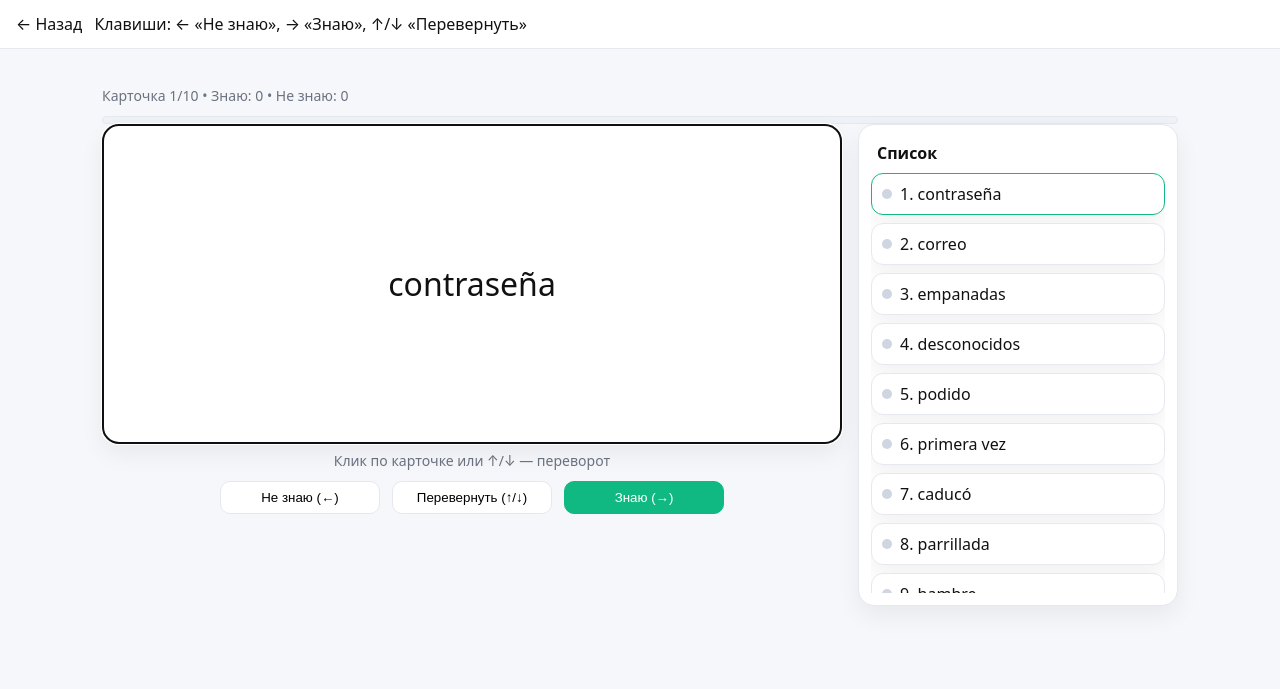
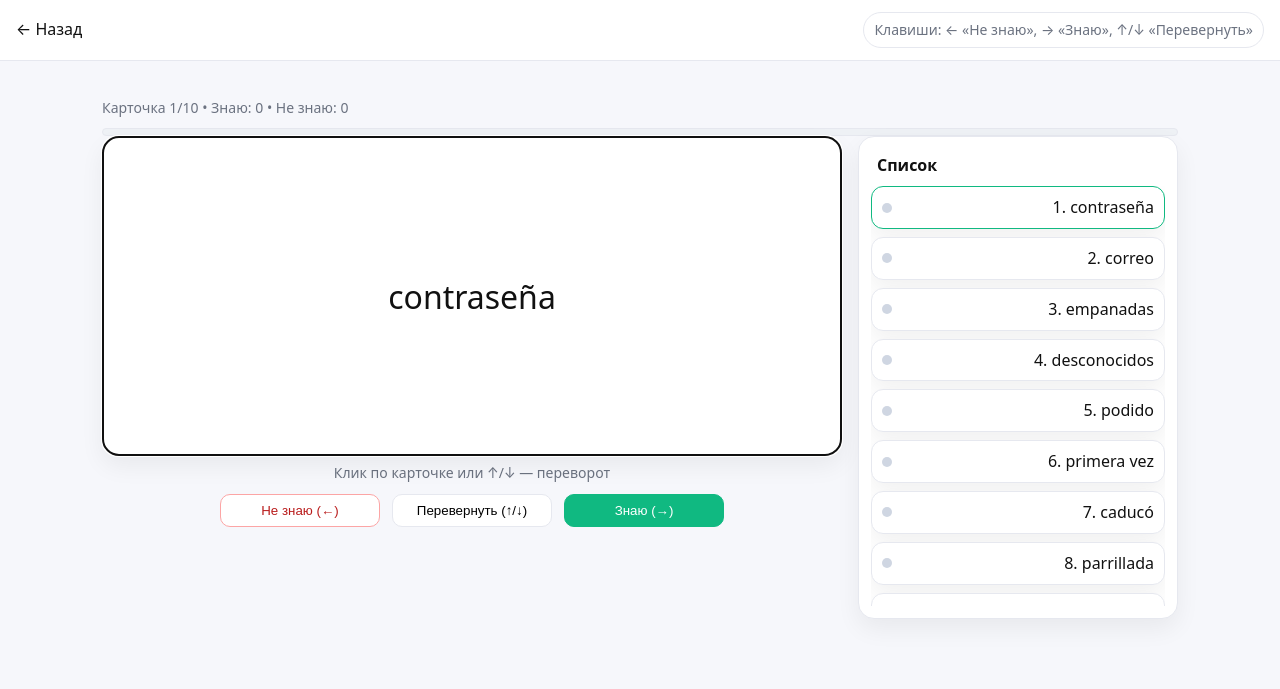
Before and after one commit to Alex5306467/studyart-site, a plain HTML site: page app/pages/review.html in a window 1280 px wide. Drawn offline with Linux system fonts and the light colour scheme.

Commit message:
Update main.css

```diff
--- a/app/styles/main.css
+++ b/app/styles/main.css
@@ -1,53 +1,78 @@
 :root{
-  --bg:#f6f7fb; --card:#fff; --line:#e6e8ef; --text:#111; --muted:#6b7280; --ok:#10b981; --warn:#ef4444;
+  --bg:#f6f7fb; --card:#fff; --line:#e6e8ef; --text:#111; --muted:#6b7280;
+  --ok:#10b981; --warn:#ef4444; --brand:#0ea5e9;
   --shadow:0 10px 24px rgba(0,0,0,.06); --radius:16px;
 }
 
-*{box-sizing:border-box; margin:0; padding:0}
+*{box-sizing:border-box}
+html,body{height:100%}
 body{
-  background:var(--bg);
-  color:var(--text);
-  font:16px/1.5 system-ui,-apple-system,Segoe UI,Roboto,Arial,sans-serif;
+  margin:0; background:var(--bg); color:var(--text);
+  font:16px/1.55 system-ui,-apple-system,Segoe UI,Roboto,Arial,sans-serif;
+}
+a{color:inherit; text-decoration:none}
+
+/* ---------- Шапки ---------- */
+.header,.subnav{
+  display:flex; align-items:center; justify-content:space-between;
+  gap:12px; padding:12px 16px; background:#fff; border-bottom:1px solid var(--line);
+  position:sticky; top:0; z-index:10;
+}
+.logo{font-weight:800}
+.lang-switch{display:flex; align-items:center; gap:10px}
+.lang-switch select{border:1px solid var(--line); border-radius:8px; padding:6px; background:#fff}
+
+/* ---------- Карточная сетка (dashboard) ---------- */
+.grid{display:grid; grid-template-columns:repeat(12,1fr); gap:16px; padding:20px}
+.card{
+  display:block; background:var(--card); border:1px solid var(--line); border-radius:var(--radius);
+  padding:16px; box-shadow:var(--shadow); transition:transform .15s ease, box-shadow .15s ease;
+}
+.card:hover{ transform:translateY(-2px) }
+.card h3{margin:0 0 6px 0}
+.card p{margin:0; color:var(--muted)}
+.span-2{grid-column:span 12}
+@media(min-width:900px){ .span-2{grid-column:span 6} }
+
+/* ---------- Списки (sets.html) ---------- */
+main.list{padding:16px; display:flex; flex-direction:column; gap:12px}
+.row{
+  background:#fff; border:1px solid var(--line); border-radius:12px; padding:14px;
+  box-shadow:var(--shadow); display:flex; align-items:center; justify-content:space-between; gap:12px;
 }
 
-a{color:inherit; text-decoration:none}
+/* ---------- Кнопки ---------- */
+.btn{
+  display:inline-block; padding:8px 14px; border:1px solid var(--line);
+  border-radius:10px; background:#fff; cursor:pointer; text-decoration:none;
+}
+.btn.ok{background:var(--ok); border-color:var(--ok); color:#fff}
+.btn.warn{background:#fff; border-color:#fca5a5; color:#b91c1c}
+.btn.wide{min-width:160px; text-align:center}
+.pill{display:inline-flex; align-items:center; gap:8px; border:1px solid var(--line);
+  padding:6px 10px; border-radius:999px; background:#fff; color:var(--muted); font-size:14px}
 
-header.subnav{
-  display:flex;
-  gap:12px;
-  align-items:center;
-  padding:12px 16px;
-  background:#fff;
-  border-bottom:1px solid var(--line);
-}
+/* ---------- Тренажёр (review.html) ---------- */
+.trainer{max-width:1100px; margin:24px auto; padding:12px}
+.topbar{display:flex; justify-content:space-between; align-items:center; margin-bottom:10px}
+.stats{color:var(--muted); font-size:14px}
+.progress{height:8px; background:#eef1f5; border:1px solid var(--line); border-radius:999px; overflow:hidden}
+.progress>div{height:100%; width:0; background:var(--ok); transition:width .25s ease}
 
-main.list{
-  padding:16px;
-  display:flex;
-  flex-direction:column;
-  gap:12px;
-}
+.flash{background:#fff; border:1px solid var(--line); border-radius:16px; box-shadow:var(--shadow);
+  height:320px; display:grid; place-items:center; padding:24px; user-select:none; cursor:pointer; perspective:1000px}
+.card3d{position:relative; width:100%; height:100%; display:grid; place-items:center}
+.face{font-size:32px; text-align:center; max-width:90%;
+  transition:transform .4s ease, opacity .4s ease; transform-style:preserve-3d}
+.front{transform:rotateY(0)}
+.back{position:absolute; opacity:0; transform:rotateY(-180deg)}
+.flipped .front{opacity:0; transform:rotateY(180deg)}
+.flipped .back{opacity:1; transform:rotateY(0)}
 
-.row{
-  background:#fff;
-  border:1px solid var(--line);
-  border-radius:12px;
-  padding:16px;
-  box-shadow:var(--shadow);
-  transition:transform .15s ease;
-}
-.row:hover{ transform:translateY(-2px) }
-
-.btn{
-  display:inline-block;
-  padding:8px 14px;
-  border:1px solid var(--line);
-  border-radius:10px;
-  background:#fff;
-  cursor:pointer;
-}
-.btn.ok{
-  background:var(--ok);
-  border-color:var(--ok);
-  color:#fff;
-}
+.side{background:#fff; border:1px solid var(--line); border-radius:16px; box-shadow:var(--shadow); padding:12px}
+.list-vert{display:flex; flex-direction:column; gap:8px; max-height:420px; overflow:auto}
+.item{display:flex; align-items:center; gap:8px; padding:8px 10px; border:1px solid var(--line); border-radius:12px}
+.item.active{border-color:var(--ok)}
+.dot{width:10px; height:10px; border-radius:999px; background:#cfd6e2; display:inline-block}
+.item.known .dot{background:#34d399}
+.item.unknown .dot{background:#f87171}
```
